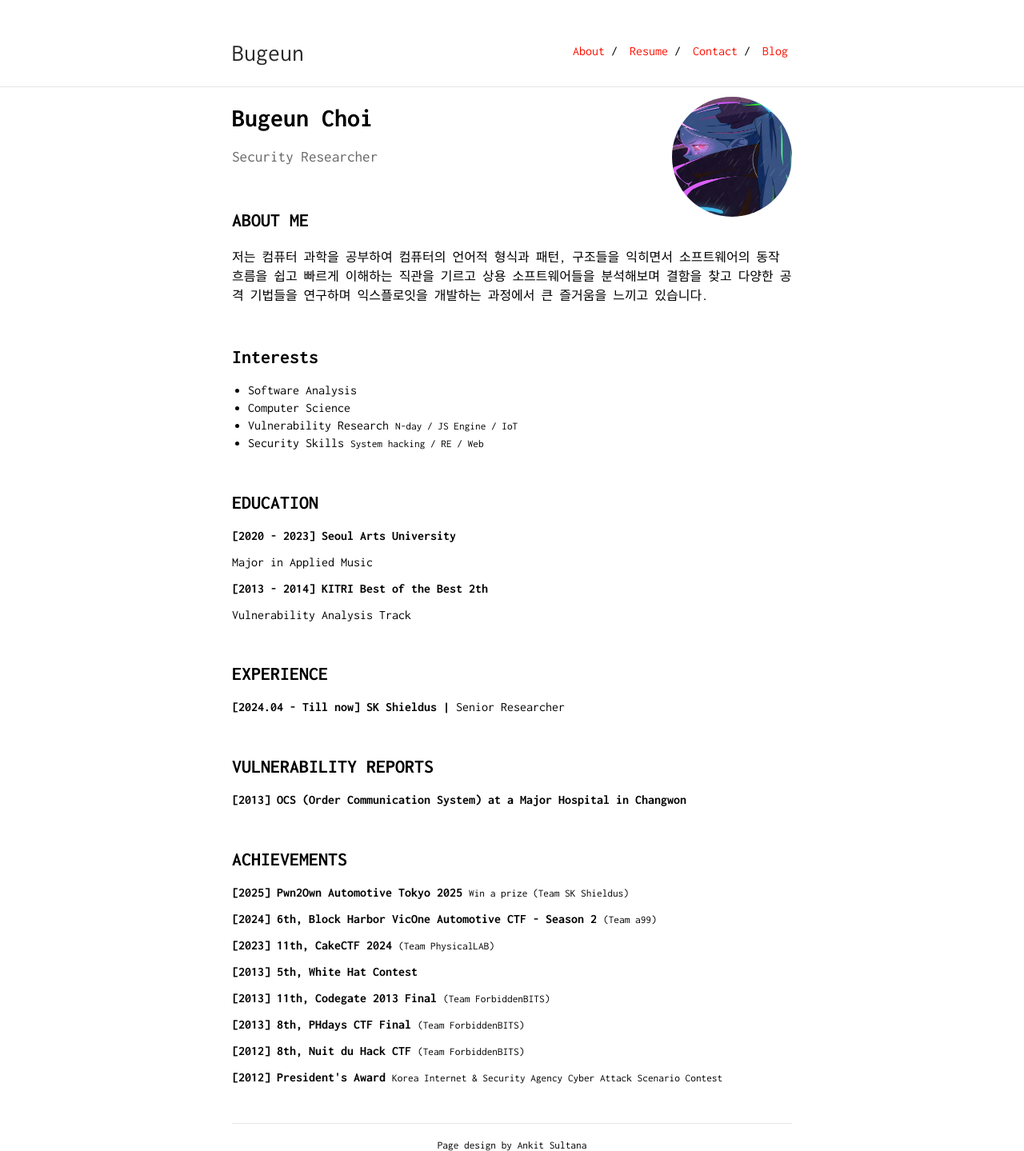
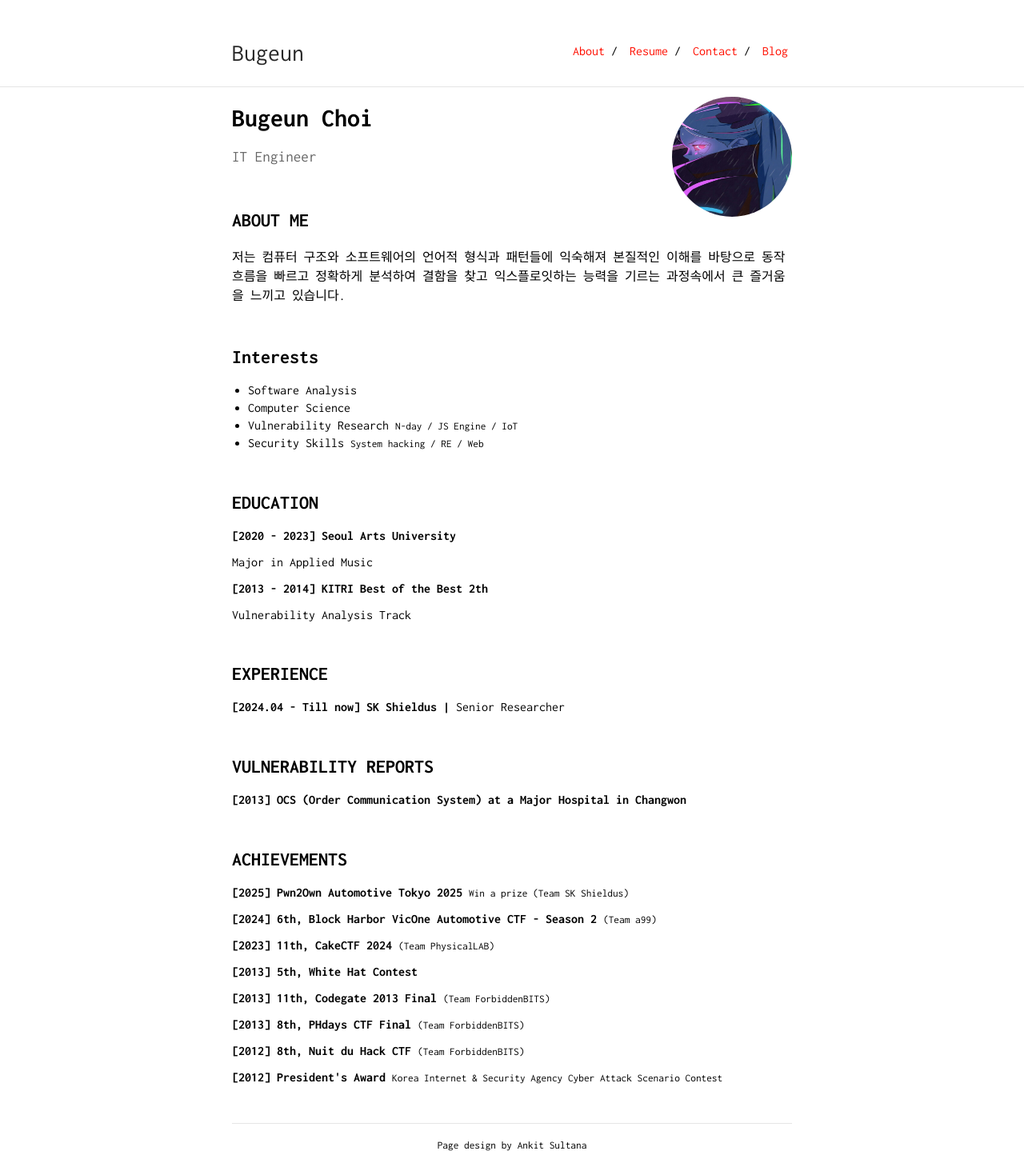
Before and after one commit to Bugeun/bugeun.github.io, a Jekyll site: the page built from index.md, in a window 1280 px wide. Shown: the whole page at 80% size. Built offline with Jekyll 4.4.1, drawn with Linux system fonts in a browser that asks for light colours.

Commit message:
Update index.md

```diff
--- a/index.md
+++ b/index.md
@@ -5,13 +5,13 @@ layout: default
 <img class="profile-picture" src="Rebekah.jpg">
 <h1><b>Bugeun Choi</b></h1>
 <p style="font-size: 1.2em; color: #666;" data-ke-size="size16">
-Security Researcher
+IT Engineer
 </p>
 &nbsp;
 
 ## ABOUT ME
 
-<p>저는 컴퓨터 과학을 공부하여 컴퓨터의 언어적 형식과 패턴, 구조들을 익히면서 소프트웨어의 동작 흐름을 쉽고 빠르게 이해하는 직관을 기르고 상용 소프트웨어들을 분석해보며 결함을 찾고 다양한 공격 기법들을 연구하며 익스플로잇을 개발하는 과정에서 큰 즐거움을 느끼고 있습니다.</p>
+<p>저는 컴퓨터 구조와 소프트웨어의 언어적 형식과 패턴들에 익숙해져 본질적인 이해를 바탕으로 동작 흐름을 빠르고 정확하게 분석하여 결함을 찾고 익스플로잇하는 능력을 기르는 과정속에서 큰 즐거움을 느끼고 있습니다.</p>
 
 &nbsp;
 
```
